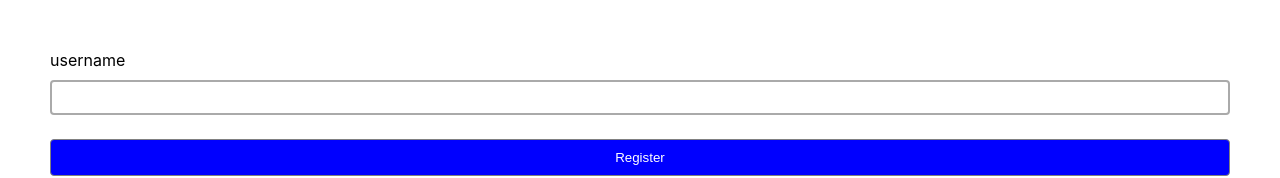
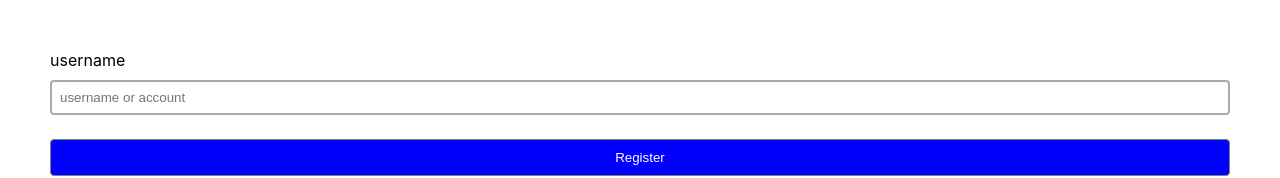
Before and after one commit to Firstkris/react-day3-state-pavitpim-fork, a React (Create React App) app: page / in a window 1280 px wide. Shown: the top 178 px of the page. Built offline with nearby package versions, Linux system fonts and the light colour scheme.

Commit message:
controlled input tag with react state

```diff
--- a/src/App.js
+++ b/src/App.js
@@ -1,21 +1,37 @@
+import React from 'react';
+// Uncontrolled
+// Controlled
+
 function App() {
-  // Handler Function
+  // State Controlled
+  const [username, setUserName] = React.useState('');
+
+  // Handler Function <form>
   const handleSubmit = (event) => {
     event.preventDefault();
     console.log('submit');
   };
 
+  // Handler Function <input>
+  const handleUserNameChange = (event) => {
+    console.log('user typing..', event.target.value);
+    setUserName(event.target.value);
+  };
   return (
     <>
       <form onSubmit={handleSubmit} className='form'>
         {/* UserName */}
         <div className='form-input'>
           <label>username</label>
-          <input />
+          <input
+            type='text'
+            placeholder='username or account'
+            value={username} // value ที่แสดงผลขึ้นกับกับ React state
+            onChange={handleUserNameChange}
+          />
         </div>
 
         <button type='submit'>Register</button>
-        {/* <button type='button'>inside</button> */}
       </form>
     </>
   );
```
